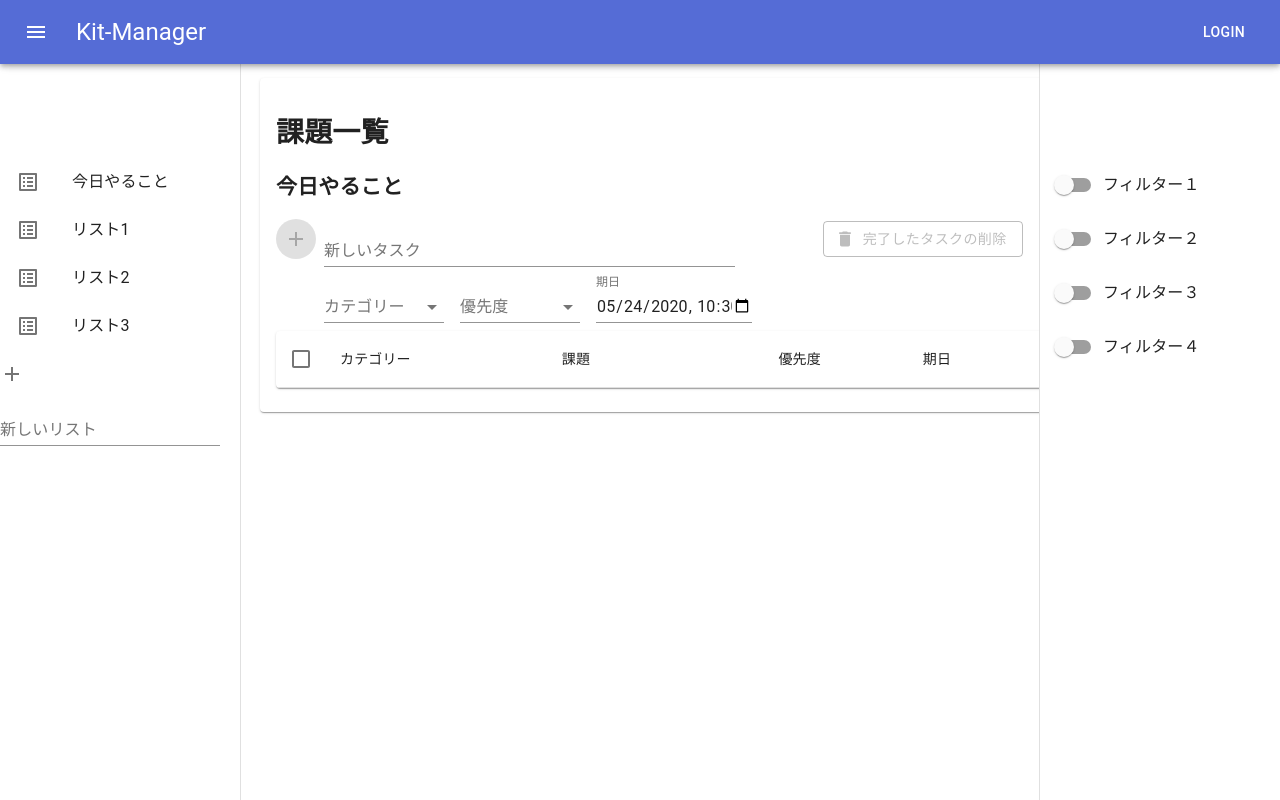
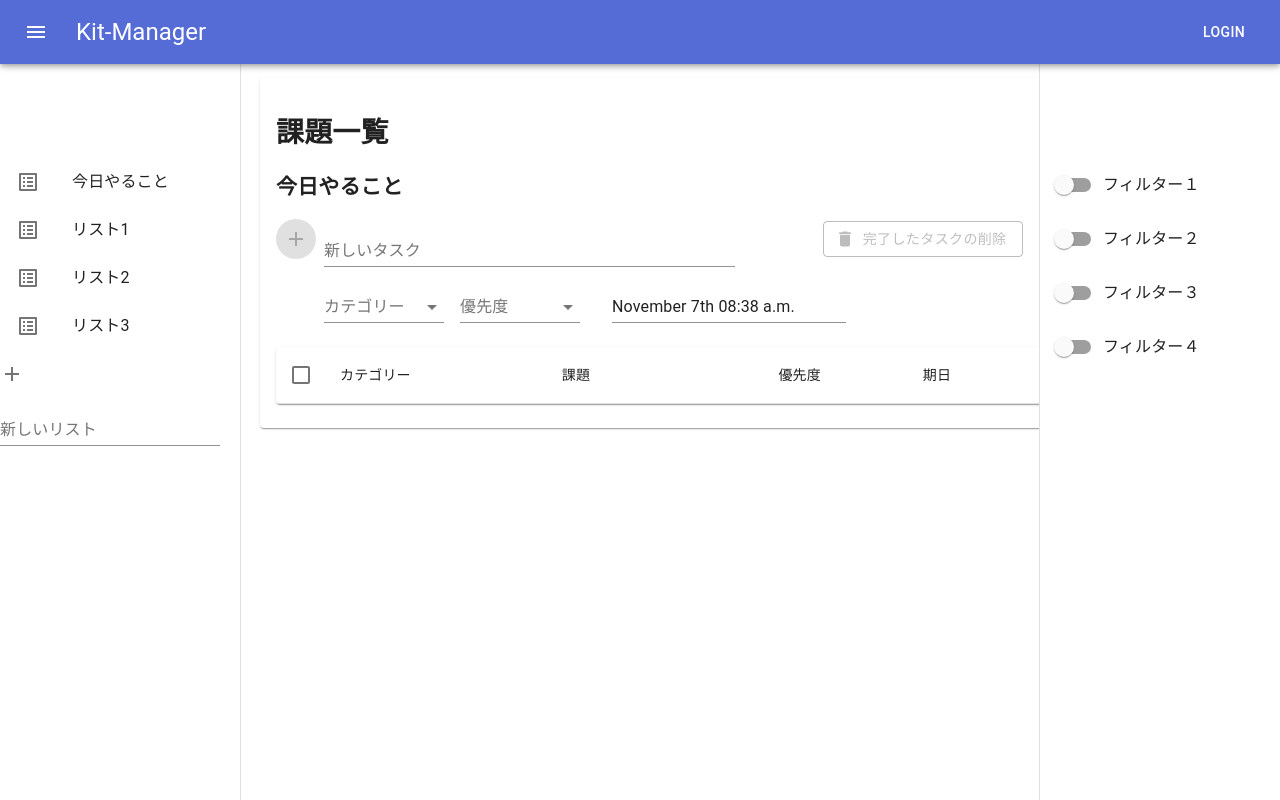
Before and after one commit to rainierrr/task-manager, a React app in the folder frontend/: page / in a window 1280 px wide. Shown: the top 800 px of the page. Built offline with nearby package versions, Linux system fonts and the light colour scheme; the HTML template or start-up script is replaced by a standard one.

Commit message:
日付追加

```diff
--- a/frontend/package.json
+++ b/frontend/package.json
@@ -18,11 +18,14 @@
     "webpack-dev-server": "^3.11.0"
   },
   "dependencies": {
+    "@date-io/date-fns": "1.x",
     "@material-ui/core": "^4.11.2",
     "@material-ui/data-grid": "^4.0.0-alpha.17",
     "@material-ui/icons": "^4.9.1",
     "@material-ui/lab": "^5.0.0-alpha.23",
+    "@material-ui/pickers": "^3.2.10",
     "@material-ui/styles": "^4.10.0",
+    "@types/date-fns": "^2.6.0",
     "@types/react-redux": "^7.1.12",
     "add": "^2.0.6",
     "react": "^17.0.1",
--- a/frontend/src/Tasks/TasksIndex.tsx
+++ b/frontend/src/Tasks/TasksIndex.tsx
@@ -8,8 +8,6 @@ import TableHead from '@material-ui/core/TableHead';
 import TableRow from '@material-ui/core/TableRow';
 import Paper from '@material-ui/core/Paper';
 import Checkbox from '@material-ui/core/Checkbox';
-import DeleteIcon from '@material-ui/icons/Delete'
-import IconButton from '@material-ui/core/IconButton';
 import Task from './Task'
 import { TaskType } from './Type'
 import { useSelector, useDispatch } from 'react-redux';
--- a/frontend/src/Tasks/index.tsx
+++ b/frontend/src/Tasks/index.tsx
@@ -1,4 +1,4 @@
-import * as React from "react"
+import React, { useState } from 'react';
 import { useEffect } from 'react'
 import { makeStyles, createStyles, Theme } from '@material-ui/core/styles'
 import { useSelector, useDispatch } from 'react-redux';
@@ -20,9 +20,11 @@ import InputLabel from '@material-ui/core/InputLabel';
 import MenuItem from '@material-ui/core/MenuItem';
 import FormControl from '@material-ui/core/FormControl';
 import Select from '@material-ui/core/Select';
-//import AdapterDateFns from '@material-ui/lab/AdapterDateFns';
-//import LocalizationProvider from '@material-ui/lab/LocalizationProvider';
-//import DateTimePicker from '@material-ui/lab/DateTimePicker';
+import DateFnsUtils from '@date-io/date-fns';
+import {
+  DateTimePicker,
+  MuiPickersUtilsProvider,
+} from '@material-ui/pickers';
 
 const useStyles = makeStyles((theme: Theme) =>
   createStyles({
@@ -45,8 +47,8 @@ const useStyles = makeStyles((theme: Theme) =>
       width: '50%',
     },
     dateField: {
-      margin: theme.spacing(1),
-      width: '20%',
+      margin: theme.spacing(3),
+      width: '30%',
     },
     formControl: {
       margin: theme.spacing(1),
@@ -67,7 +69,7 @@ function index() {
   const dispatch = useDispatch();
   useEffect(() => localStorage.setItem(APP_KEY, JSON.stringify(tasks)),[ tasks ]);
 
-  const [selectedDate, handleDateChange] = React.useState<Date | null>(new Date());
+  const [selectedDate, handleDateChange] = React.useState(new Date());
 
   const handlePriorityChange = (event: React.ChangeEvent<{ value: unknown }>) => {
     setPriority(event.target.value as string);
@@ -131,16 +133,9 @@ function index() {
                 <MenuItem value={30}>Low</MenuItem>
               </Select>
             </FormControl>
-            <TextField
-              id="datetime-local"
-              label="期日"
-              type="datetime-local"
-              defaultValue="2020-05-24T10:30"
-              className={classes.dateField}
-              InputLabelProps={{
-                shrink: true,
-              }}
-            />
+            <MuiPickersUtilsProvider utils={DateFnsUtils} >
+              <DateTimePicker className={classes.dateField} value={selectedDate} onChange={handleDateChange} />
+            </MuiPickersUtilsProvider>
           </div>
 
 
```
Also changed, not shown: 1 other file (tests, documents, lock files or other folders).
